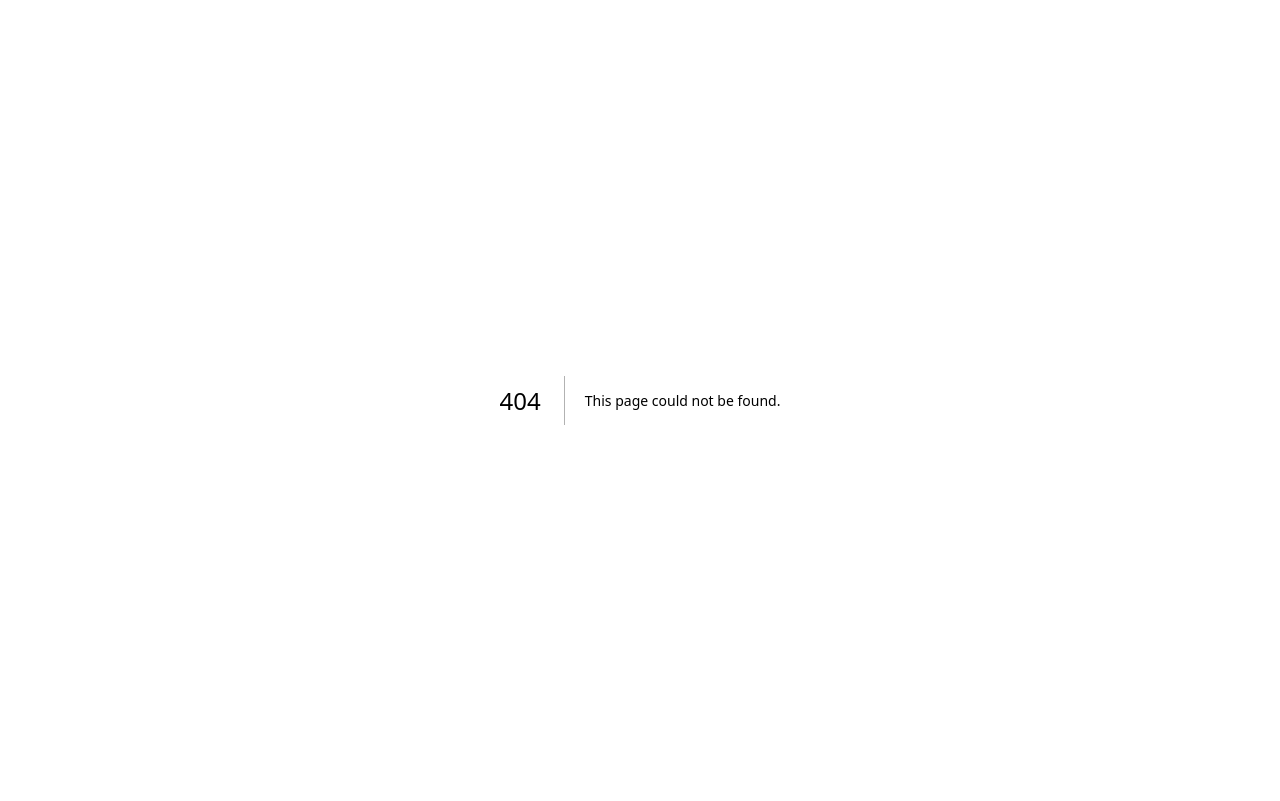
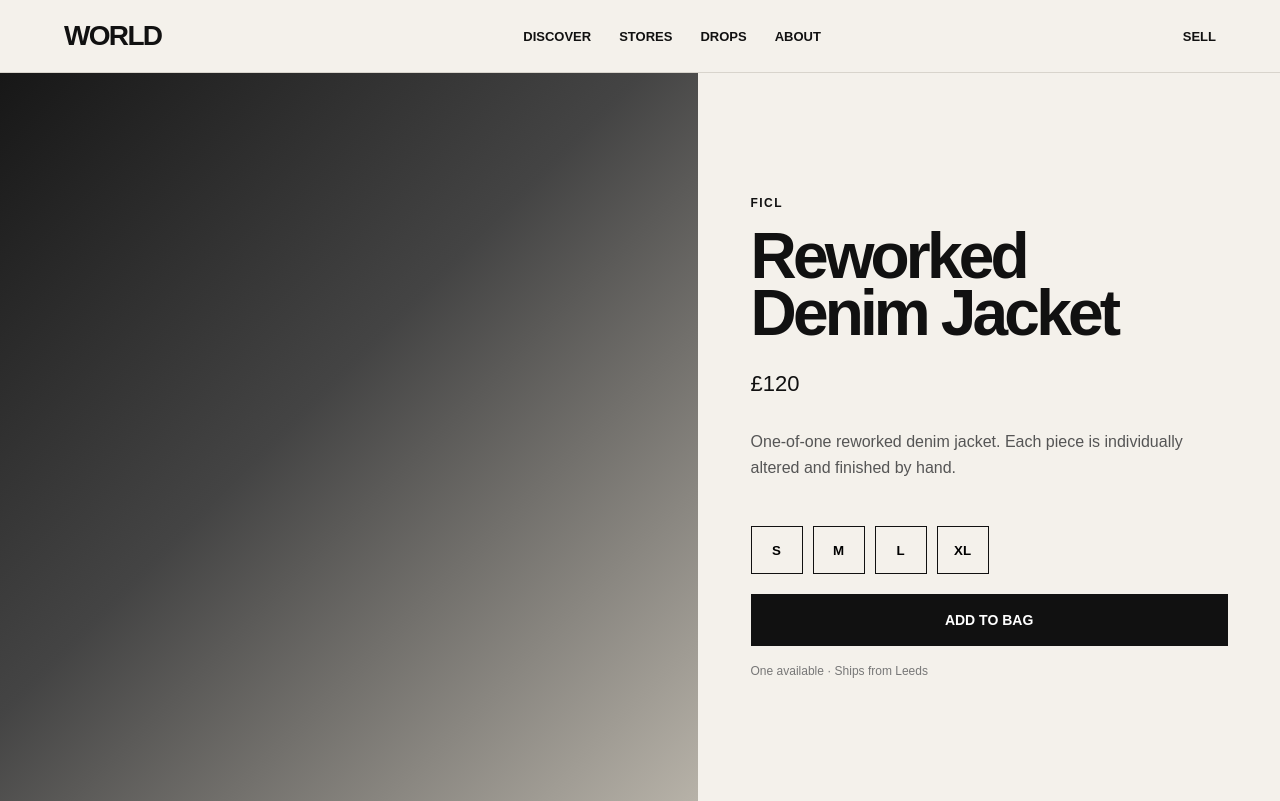
Before and after one commit to FICLTM/WORLD-MARKETPLACE, a Next.js app: page /product in a window 1280 px wide. Before the commit this address had no page. Built offline with nearby package versions, Linux system fonts and the light colour scheme.

Commit message:
add product page

```diff
--- /dev/null
+++ b/app/product/page.tsx
@@ -0,0 +1,184 @@
+export default function ProductPage() {
+  return (
+    <main
+      style={{
+        minHeight: "100vh",
+        background: "#f4f1eb",
+        color: "#111",
+        fontFamily: "Arial, Helvetica, sans-serif",
+      }}
+    >
+      <header
+        style={{
+          height: 72,
+          display: "flex",
+          alignItems: "center",
+          justifyContent: "space-between",
+          padding: "0 5%",
+          borderBottom: "1px solid #d8d4cc",
+        }}
+      >
+        <strong
+          style={{
+            fontSize: 28,
+            letterSpacing: "-0.06em",
+          }}
+        >
+          WORLD
+        </strong>
+
+        <nav
+          style={{
+            display: "flex",
+            gap: 28,
+            fontSize: 13,
+            fontWeight: 700,
+          }}
+        >
+          <a href="/discover" style={{ color: "#111", textDecoration: "none" }}>
+            DISCOVER
+          </a>
+          <a href="/stores" style={{ color: "#111", textDecoration: "none" }}>
+            STORES
+          </a>
+          <a href="/drops" style={{ color: "#111", textDecoration: "none" }}>
+            DROPS
+          </a>
+          <a href="/about" style={{ color: "#111", textDecoration: "none" }}>
+            ABOUT
+          </a>
+        </nav>
+
+        <a
+          href="/sell"
+          style={{
+            color: "#111",
+            textDecoration: "none",
+            fontSize: 13,
+            fontWeight: 700,
+          }}
+        >
+          SELL
+        </a>
+      </header>
+
+      <section
+        style={{
+          display: "grid",
+          gridTemplateColumns: "1.2fr 1fr",
+          minHeight: "calc(100vh - 72px)",
+        }}
+      >
+        <div
+          style={{
+            background:
+              "linear-gradient(135deg, #171717 0%, #444 45%, #b7b2a8 100%)",
+            minHeight: 650,
+          }}
+        />
+
+        <div
+          style={{
+            padding: "10% 9%",
+            display: "flex",
+            flexDirection: "column",
+            justifyContent: "center",
+          }}
+        >
+          <p
+            style={{
+              fontSize: 12,
+              fontWeight: 700,
+              letterSpacing: ".12em",
+              marginBottom: 18,
+            }}
+          >
+            FICL
+          </p>
+
+          <h1
+            style={{
+              fontSize: "clamp(42px, 5vw, 72px)",
+              lineHeight: ".9",
+              letterSpacing: "-.06em",
+              margin: 0,
+            }}
+          >
+            Reworked
+            <br />
+            Denim Jacket
+          </h1>
+
+          <p
+            style={{
+              fontSize: 22,
+              marginTop: 28,
+            }}
+          >
+            £120
+          </p>
+
+          <p
+            style={{
+              maxWidth: 480,
+              lineHeight: 1.6,
+              color: "#555",
+              marginTop: 10,
+            }}
+          >
+            One-of-one reworked denim jacket. Each piece is individually
+            altered and finished by hand.
+          </p>
+
+          <div
+            style={{
+              display: "flex",
+              gap: 10,
+              marginTop: 30,
+            }}
+          >
+            {["S", "M", "L", "XL"].map((size) => (
+              <button
+                key={size}
+                style={{
+                  width: 52,
+                  height: 48,
+                  background: "transparent",
+                  border: "1px solid #111",
+                  fontWeight: 700,
+                }}
+              >
+                {size}
+              </button>
+            ))}
+          </div>
+
+          <button
+            style={{
+              marginTop: 20,
+              padding: "18px 24px",
+              background: "#111",
+              color: "white",
+              border: 0,
+              fontWeight: 700,
+              fontSize: 14,
+              cursor: "pointer",
+            }}
+          >
+            ADD TO BAG
+          </button>
+
+          <p
+            style={{
+              marginTop: 18,
+              fontSize: 12,
+              color: "#777",
+            }}
+          >
+            One available · Ships from Leeds
+          </p>
+        </div>
+      </section>
+    </main>
+  );
+}
```
